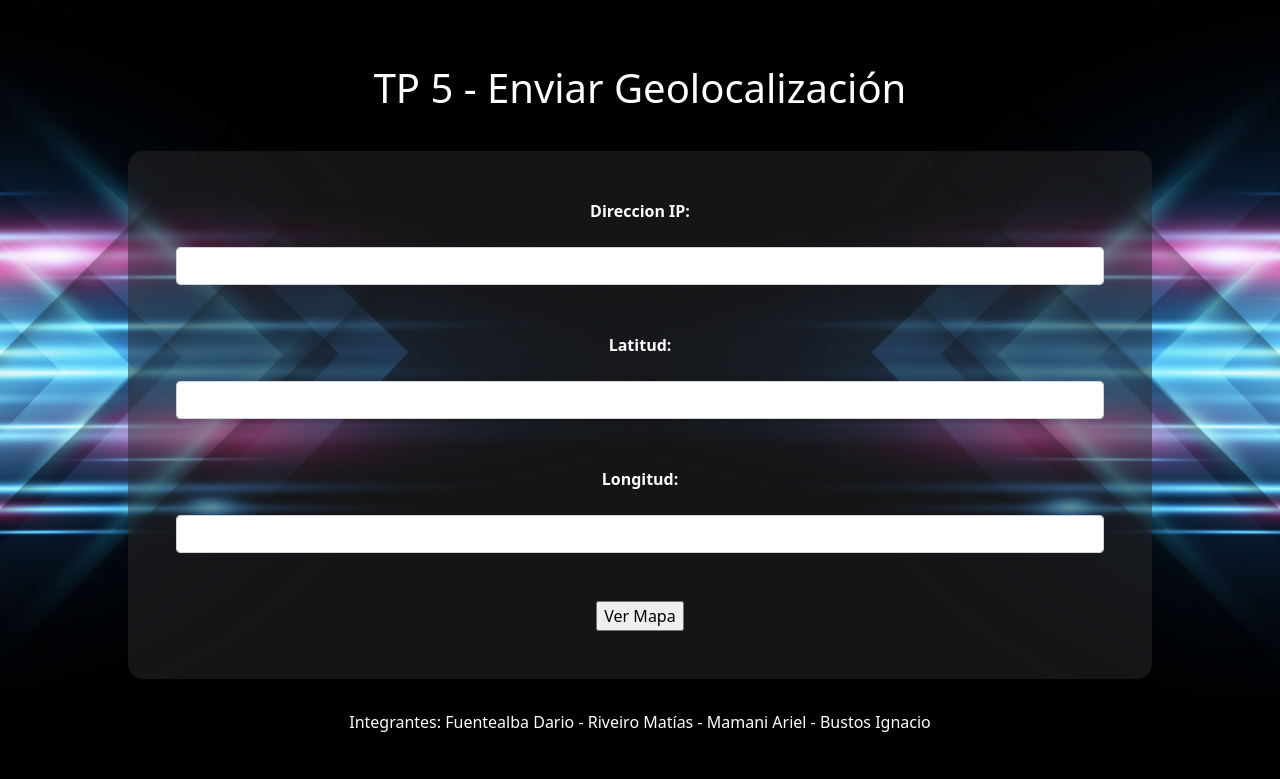
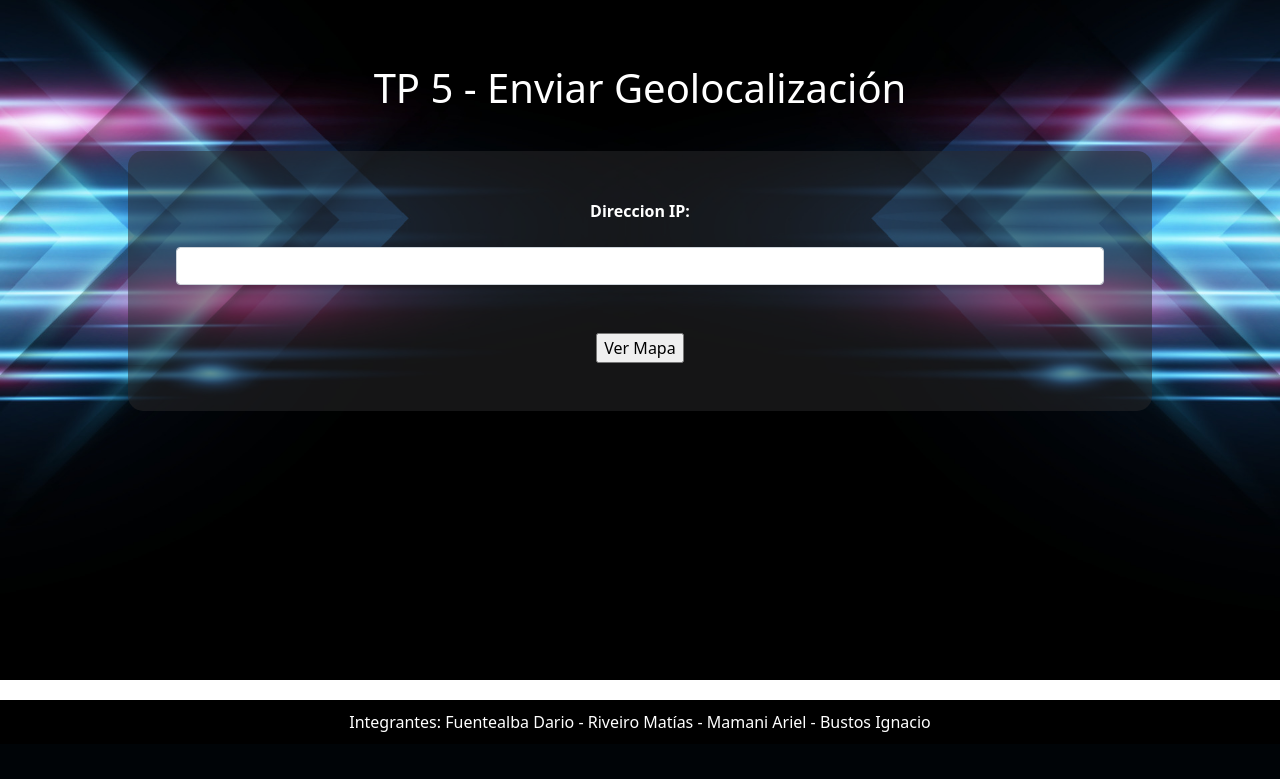
Before and after one commit to Matias-Ignacio/PWD2024_LIB, a PHP site: page /Vista/geolocalizacion/geoIp.php in a window 1280 px wide. Shown: the part 56-835 px from the top of the page. After the commit the page ends 788 px from the top, so only its background shows below. Run offline with PHP 8.4, Linux system fonts and the light colour scheme; some libraries are stand-ins or nearby versions.

Commit message:
pequeño cambio

```diff
--- a/Vista/geolocalizacion/geoIp.php
+++ b/Vista/geolocalizacion/geoIp.php
@@ -14,12 +14,6 @@
             <label for="latitud" class='text-center mb-4 text-white'>Direccion IP:</label>
             <input type="text" id="ip" name="ip" class="form-control"><br><br>
 
-            <label for="latitud" class='text-center mb-4 text-white'>Latitud:</label>
-            <input type="text" id="latitud" name="latitud" class="form-control"><br><br>
-
-            <label for="longitud" class='text-center mb-4 text-white'>Longitud:</label>
-            <input type="text" id="longitud" name="longitud" class="form-control" ><br><br>
-
             <input type="submit" value="Ver Mapa">
         </div>
     </form>
--- a/Vista/geolocalizacion/mostrarLosPuntos.php
+++ b/Vista/geolocalizacion/mostrarLosPuntos.php
@@ -84,7 +84,7 @@
     </tbody>
 </table>
 <body>
-    <h2 class='text-center mb-4 text-white'>Mapa de Geolocalización</h2>
+    <h2 class='text-center mb-4 text-white'>Distacia entre dos IPs</h2>
     <div id="map"></div>
     <div class="d-flex justify-content-center align-items-center">
         <button class="btn btn-primary mt-5" onclick="history.back();">Atr&aacute;s</button>
```
